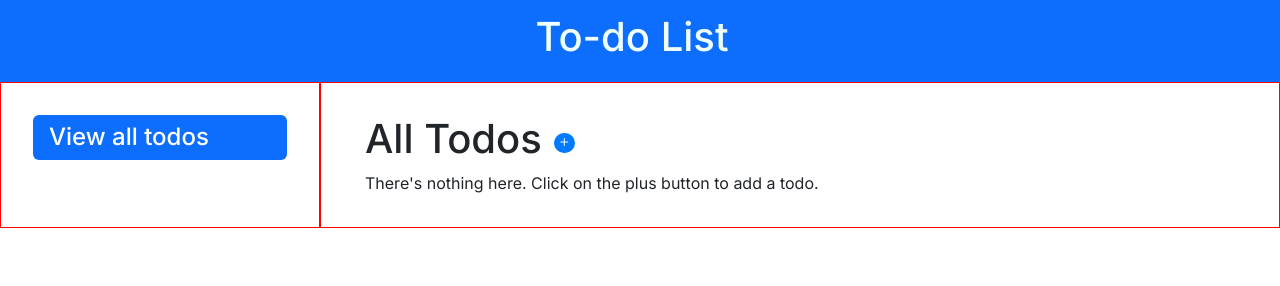
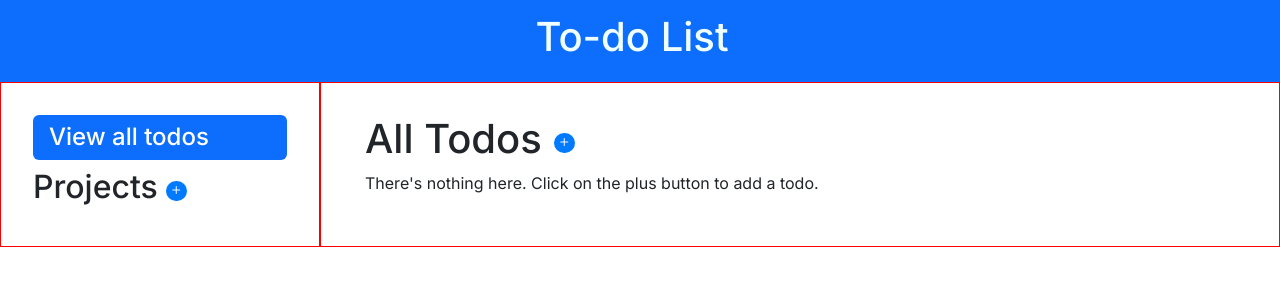
Before and after one commit to neilcasas/todo, a website built with webpack: page src/index.html in a window 1280 px wide. Built offline with nearby package versions, Linux system fonts and the light colour scheme.

Commit message:
fixed addProject container visuals

```diff
--- a/src/js/addProjectModal.js
+++ b/src/js/addProjectModal.js
@@ -42,16 +42,18 @@ const addProjectModal = () => {
 // Create add project header
 const addProjectHeader = () => {
   const headerDiv = document.createElement("div");
-  headerDiv.classList.add("row");
+  headerDiv.setAttribute("class", "col-auto d-flex align-items-center");
 
   const headerText = document.createElement("h2");
   headerText.textContent = "Projects";
   headerDiv.appendChild(headerText);
 
-  const addButton = addProjectButton();
+  const addButtonDiv = document.createElement("div");
+  addButtonDiv.classList.add("col-auto");
+  addButtonDiv.appendChild(addProjectButton());
   const modal = addProjectModal();
 
-  headerDiv.appendChild(addButton);
+  headerDiv.appendChild(addButtonDiv);
   headerDiv.appendChild(modal);
 
   return headerDiv;
--- a/src/js/sideNav.js
+++ b/src/js/sideNav.js
@@ -1,3 +1,4 @@
+import { addProjectHeader } from "./addProjectModal";
 const sideNavBar = () => {
   const sideNavDiv = document.createElement("div");
   sideNavDiv.setAttribute("class", "nav nav-pills flex-column");
@@ -9,9 +10,14 @@ const sideNavBar = () => {
     </h4>
    </li>
    <div id="projects-list-container">
-    <div id="add-project-header">
+    <div id="add-project-header-container">
    `;
 
+  const addProjectHeaderContainer = sideNavDiv.querySelector(
+    "#add-project-header-container"
+  );
+  const addProjectHeaderElement = addProjectHeader();
+  addProjectHeaderContainer.appendChild(addProjectHeaderElement);
   return sideNavDiv;
 };
 
--- a/src/scss/styles.scss
+++ b/src/scss/styles.scss
@@ -40,8 +40,27 @@ textarea {
   text-align: center;
   margin: auto;
 }
+
+#add-project-header-container {
+  #add-btn {
+    margin-left: 0.5rem;
+  }
+}
+
 #add-icon {
   margin-bottom: 0.1rem;
+}
+#add-btn:hover {
+  background-color: #0056b3;
+}
+
+#add-btn:focus {
+  outline: none;
+  box-shadow: 0 0 5px #0056b3;
+}
+
+#add-btn:active {
+  background-color: #003865;
 }
 
 /* Todo list styling */
@@ -57,19 +76,6 @@ textarea {
 #add-todo-container {
   padding: 0;
   margin: 0;
-
-  #add-btn:hover {
-    background-color: #0056b3;
-  }
-
-  #add-btn:focus {
-    outline: none;
-    box-shadow: 0 0 5px #0056b3;
-  }
-
-  #add-btn:active {
-    background-color: #003865;
-  }
 }
 .finished-todo {
   text-decoration: line-through;
```
